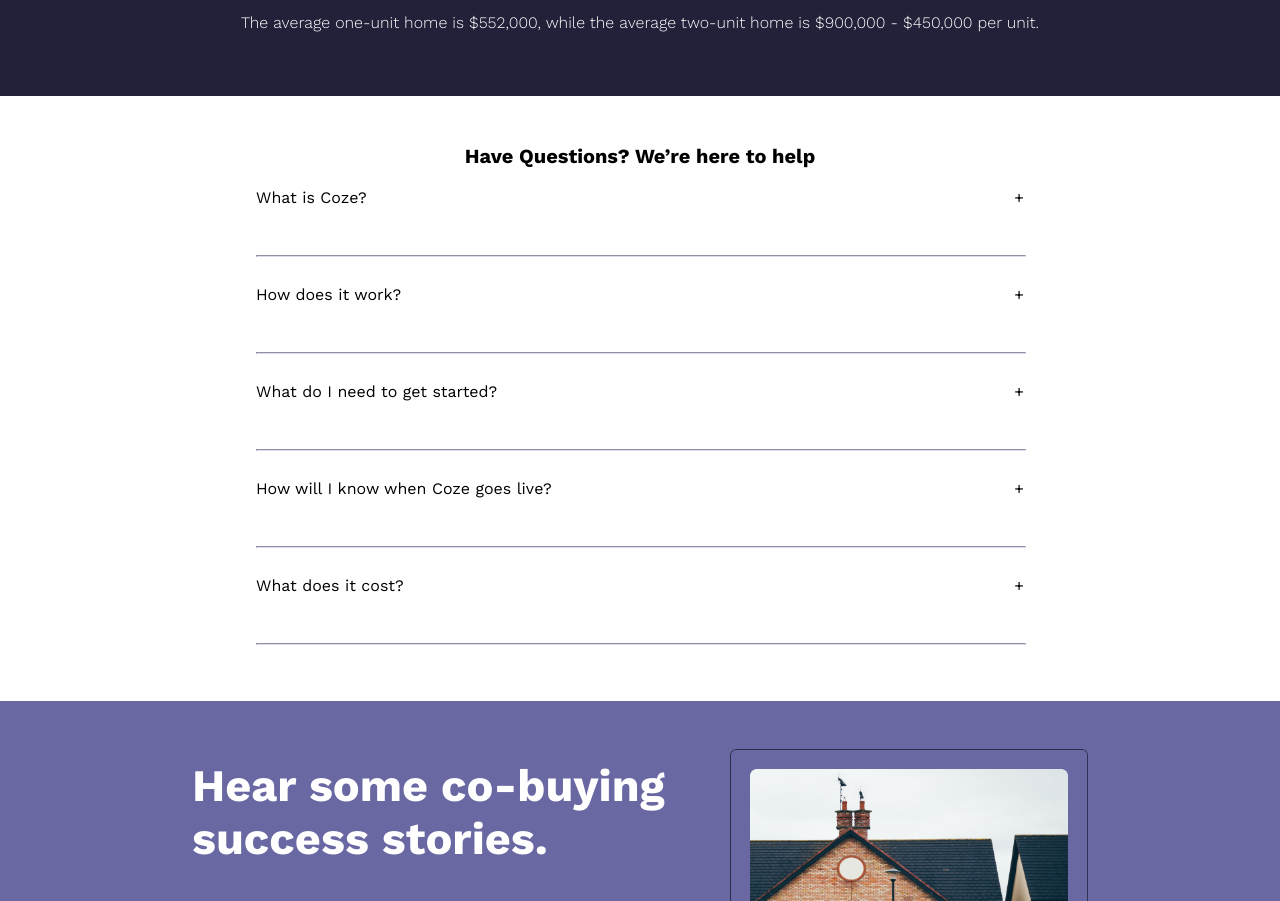
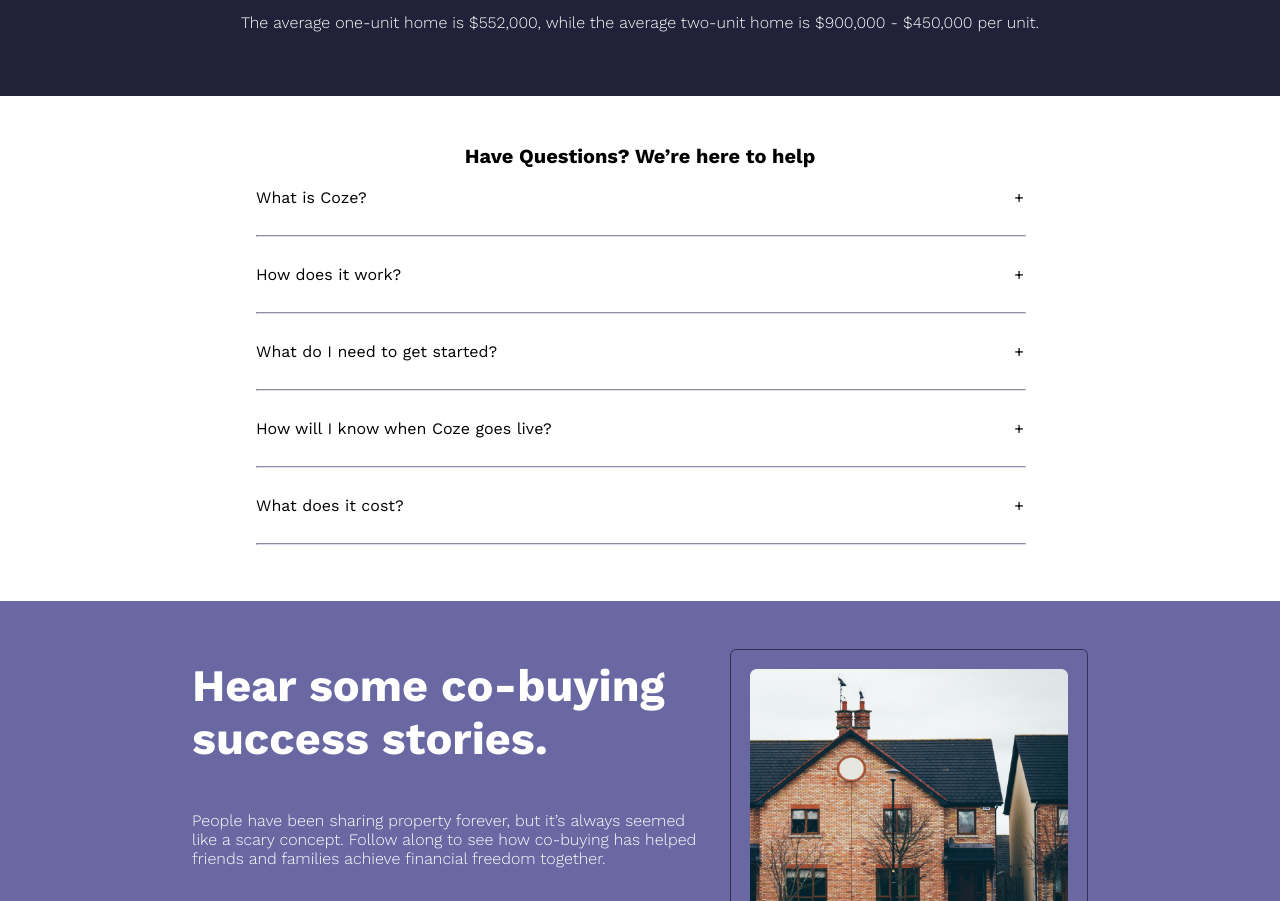
Before and after one commit to aranansari/coze, a website: page v2.html in a window 1280 px wide. Shown: the part 979-1880 px from the top of the page. Drawn offline with nearby package versions, Linux system fonts and the light colour scheme.

Commit message:
faq styling

```diff
--- a/style.css
+++ b/style.css
@@ -152,13 +152,15 @@
     .faq-question {
       display: flex;
       justify-content: space-between;
+
+    padding-top: 20px;
+    padding-bottom: 20px;
       cursor: pointer;
     }
 
     .faq {
       display: flex;
       flex-direction: column;
-      gap: 20px;
       padding: 3em;
       width: 60%;
     }
```
